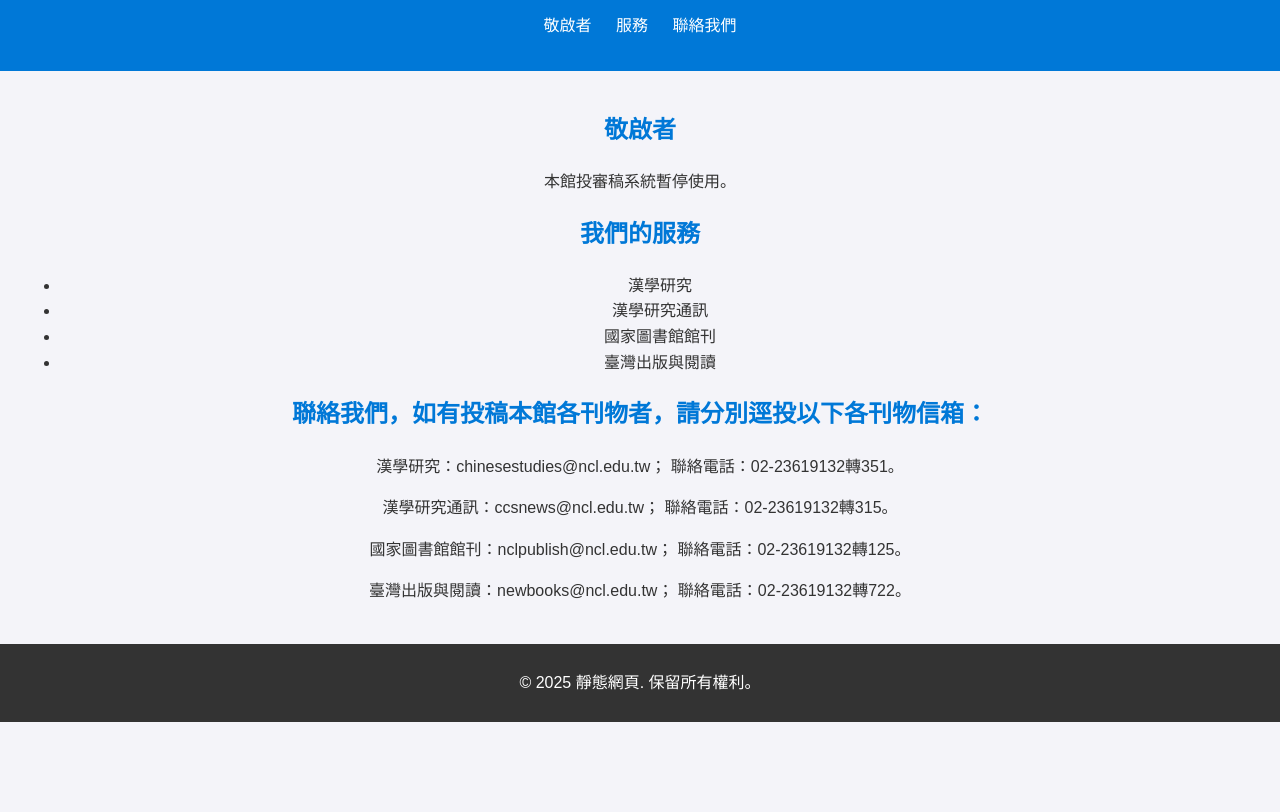
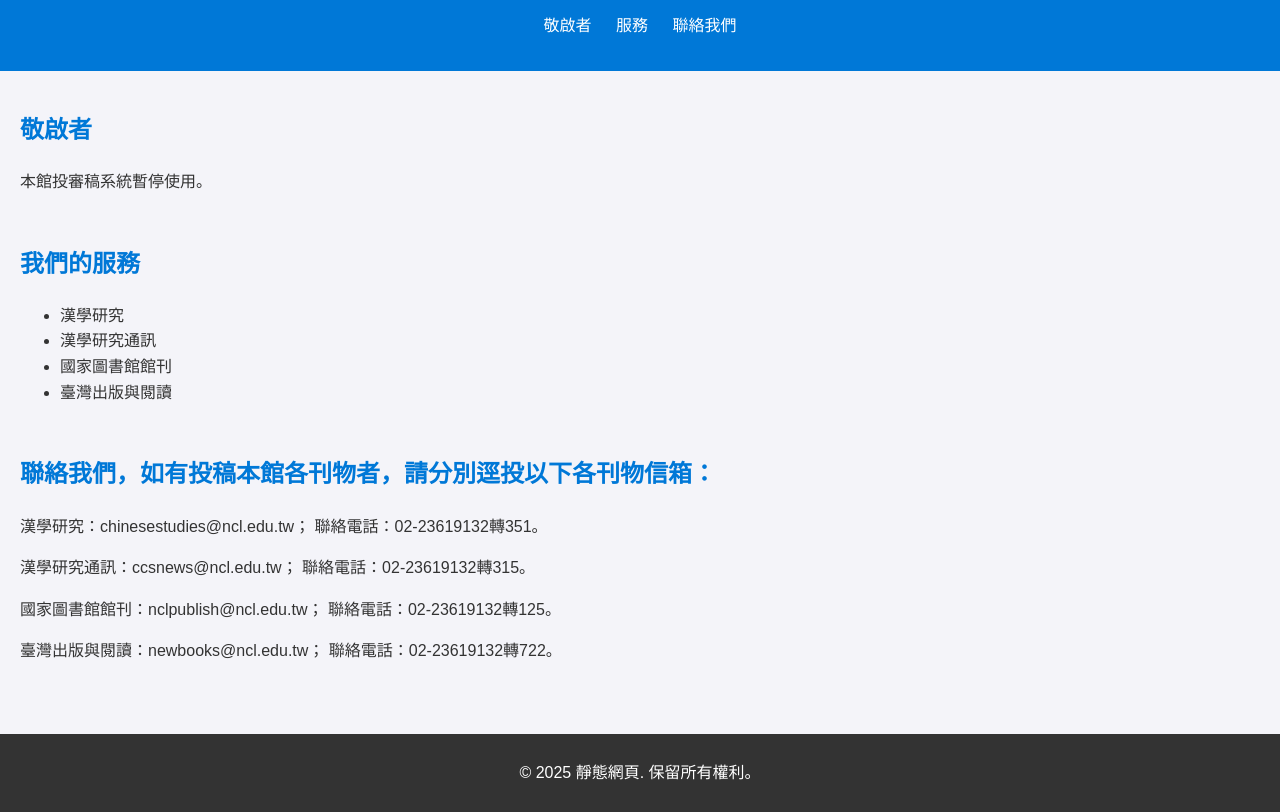
Before and after one commit to jason202506/black-rock, a plain HTML site: page index.html in a window 1280 px wide. Shown: the part 70-882 px from the top of the page. Before the commit the page ends 800 px from the top, so only its background shows below. Drawn offline with Linux system fonts and the light colour scheme.

Commit message:
Update styles.css

```diff
--- a/styles.css
+++ b/styles.css
@@ -41,8 +41,7 @@
 }
 
 section {
-  margin-bottom: 20px;
-   text-align: center;
+  margin-bottom: 50px;
 }
 
 section h2 {
```
